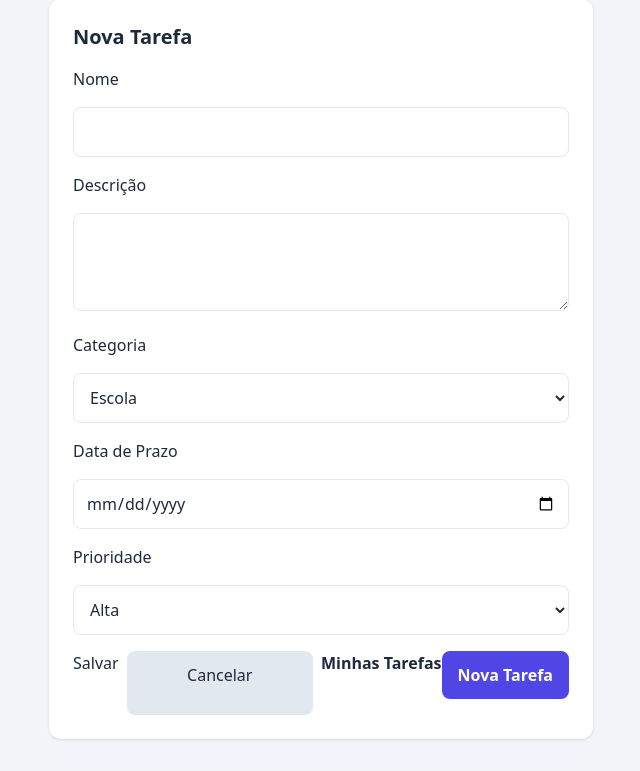
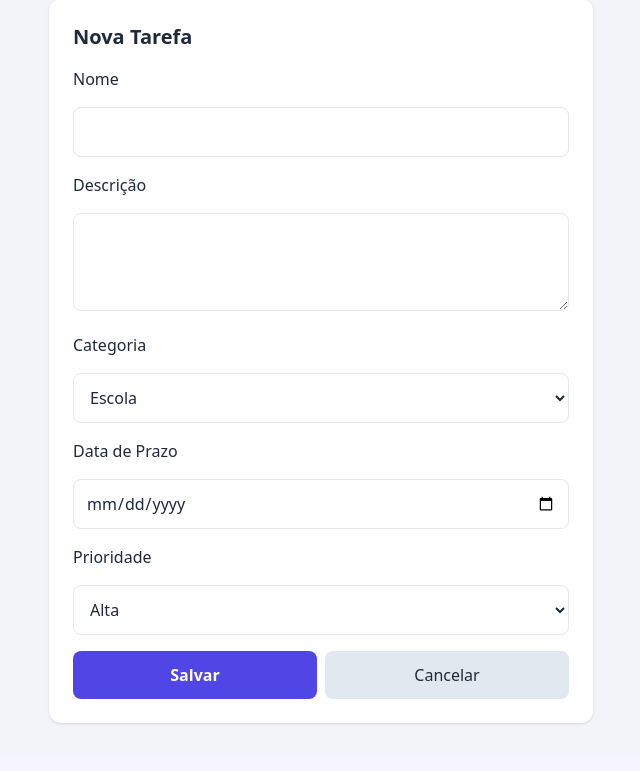
Before and after one commit to carlossantos0101/estodolistweb, a Flask app: page /adicionar in a window 1280 px wide. Shown: the part 101-872 px from the top of the page, without its empty margins (319-959 px from the left). After the commit the page ends 826 px from the top, so only its background shows below. Run offline with Flask 3, Linux system fonts and the light colour scheme; style sheets or scripts are compiled from the project's sources; some libraries are stand-ins or nearby versions.

Commit message:
Adiciona validação de prazo na tarefa, corrige erro de exibição de mensagens e ajusta o formulário

```diff
--- a/app.py
+++ b/app.py
@@ -19,11 +19,20 @@ def validar_tarefa(nome, descricao, categoria, prazo, prioridade):
         erros.append("Nome: de 5 a 30 caracteres, não só números.")
     if len(descricao) > 100:
         erros.append("Descrição: no máximo 100 caracteres.")
-    if len(categoria) < 5 or len (categoria) > 30  or categoria.isdigit():
+    if len(categoria) < 5 or len(categoria) > 30 or categoria.isdigit():
         erros.append("Categoria: de 5 a 30 caracteres, não só números.")
     if prioridade not in ("ALTA", "MEDIA", "BAIXA"):
         erros.append("Prioridade inválida.")
-    #validar o prazo aqui
+    if not prazo:
+        erros.append("Data de prazo é obrigatória.")
+    else:
+        try:
+            data = date.fromisoformat(prazo)
+            if data < date.today():
+                erros.append("A data de prazo não pode estar no passado.")
+        except ValueError:
+            erros.append("Data de prazo inválida.")
+    return erros
 
 @app.route("/")  # HomePage - Página Inicial
 def home():
@@ -76,6 +85,13 @@ def adicionar():
     data_prazo = request.form.get("data_prazo", "").strip()
     prioridade = request.form.get("prioridade", "").strip()
 
+    erros = validar_tarefa(nome_tarefa, descricao, categoria, data_prazo, prioridade)
+
+    if erros:
+        return render_template("formulario.html", categorias=CATEGORIAS,
+                               dados={"nome_tarefa": nome_tarefa, "descricao": descricao,
+                                      "categoria": categoria, "data_prazo": data_prazo,
+                                      "prioridade": prioridade}, erros=erros)
 
     if inserir_tarefa(nome_tarefa, descricao, categoria, data_prazo, prioridade):
         flash("Tarefa adicionada com sucesso!")
--- a/templates/_mensagens.html
+++ b/templates/_mensagens.html
@@ -1,6 +1,6 @@
 {% with mensagens = get_flashed_messages() %}
     {% if mensagens %}
-    <div class="max-w-5x1 mx-auto px-4 pt-4 space-y-2">
+    <div class="max-w-5xl mx-auto px-4 pt-4 space-y-2">
         {% for m in mensagens %}
             <p class="bg-indigo-100 text-indigo-800 rounded-lg px-3 py-2">{{ m }}</p>
         {% endfor %}
--- a/templates/formulario.html
+++ b/templates/formulario.html
@@ -45,7 +45,7 @@
                 <option value="BAIXA" {% if dados.prioridade == 'BAIXA' %}selected{% endif %}>Baixa</option>
             </select>
 
-        <div class="flex gap-2"
+        <div class="flex gap-2">
             <button type="submit"
                 class="flex-1 bg-indigo-600 text-white rounded-lg p-3 font-semibold">
                 Salvar
@@ -53,13 +53,6 @@
             <a href="/" class="flex-1 text-center rounded-lg p-3 bg-slate-200">
             Cancelar
             </a>
-            <div class="flex itens-center justify-between mb-4">
-                <h2 class="text-2x1 font-bold">Minhas Tarefas</h2>
-                <a href="/adicionar"
-                    class="px-4 py-3 rounded-lg bg-indigo-600 text-white font-semibold hover:bg-indigo-700">
-                    Nova Tarefa
-                </a>
-            </div>
         </div>
         </form>
     </main>
```
Also changed, not shown: 1 other file.
